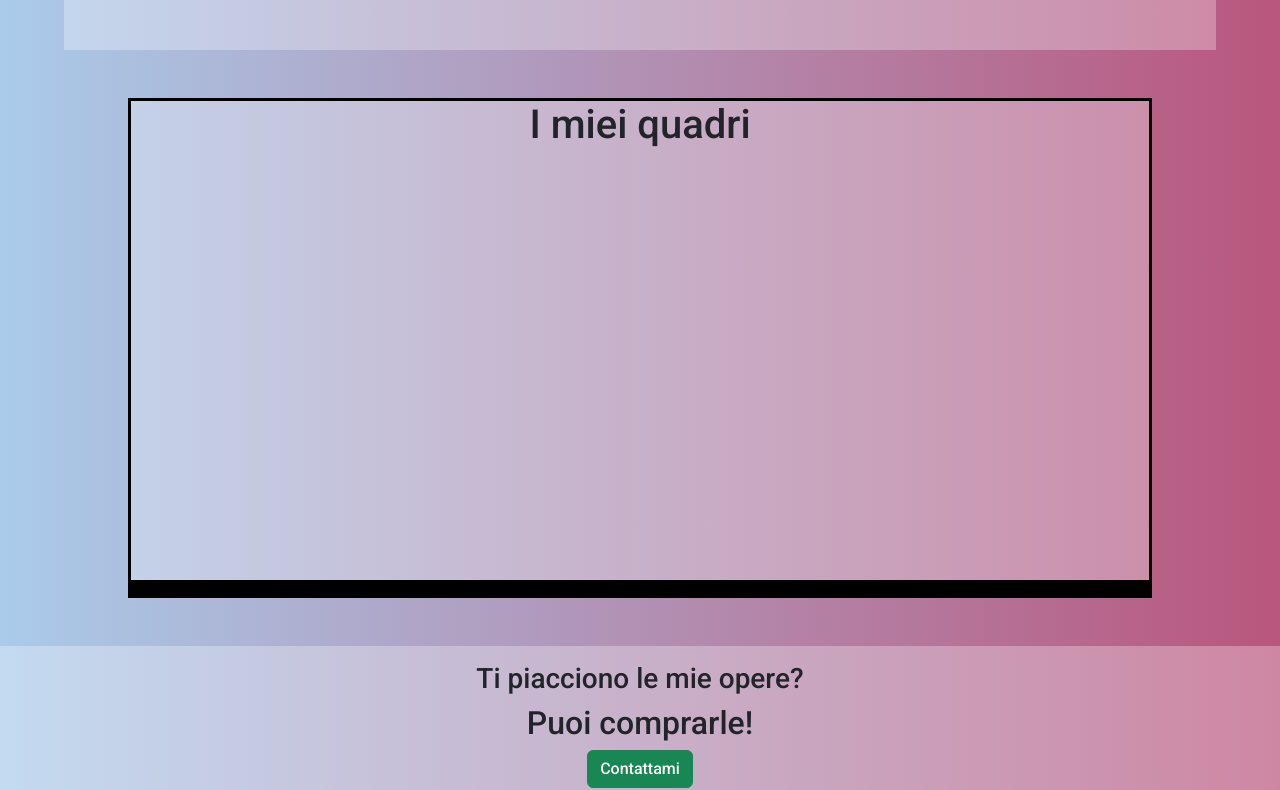
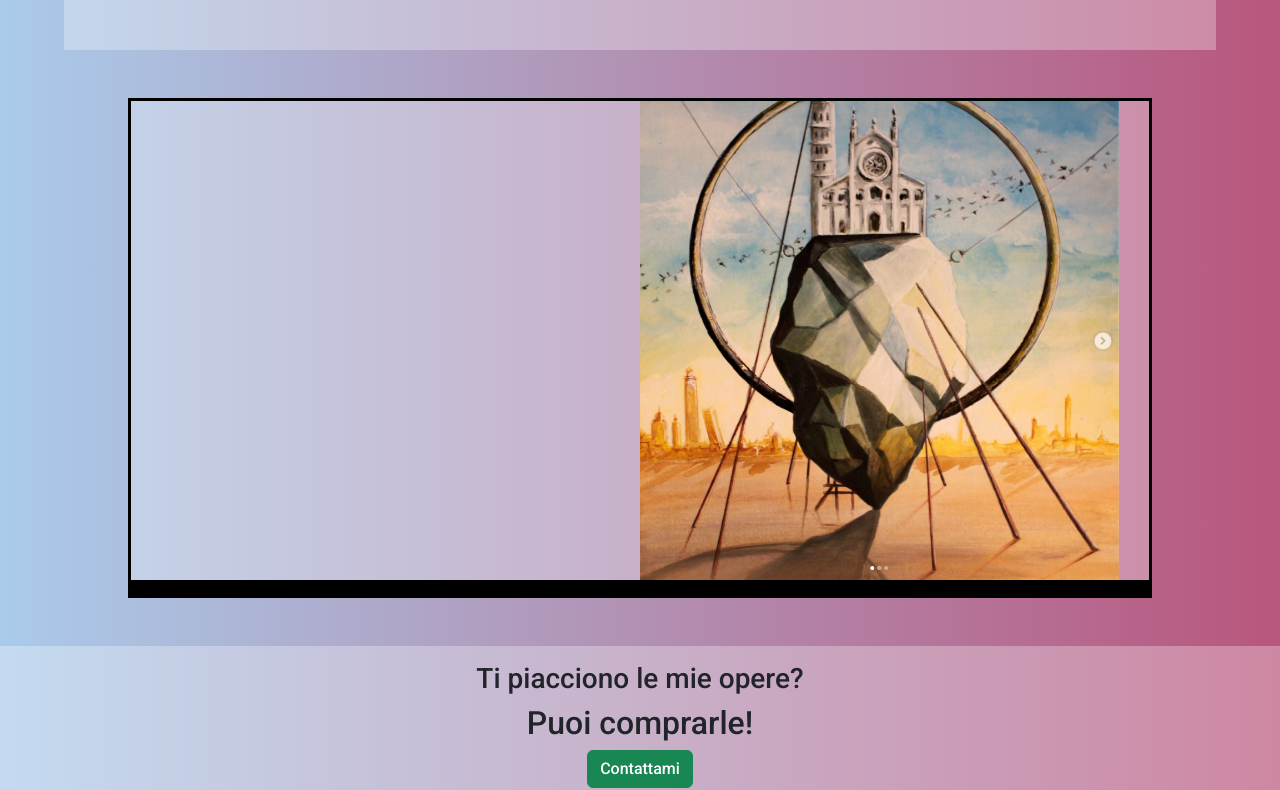
Before and after one commit to giuseppevignanello/toni-bongiovi-portfolio, a Vue app: page / in a window 1280 px wide. Shown: the part 748-1538 px from the top of the page. Built offline with nearby package versions, Linux system fonts and the light colour scheme.

Commit message:
add paint carousel

```diff
--- a/src/App.vue
+++ b/src/App.vue
@@ -5,15 +5,39 @@ import AOS from "aos";
 import AppHeader from "./components/AppHeader.vue"
 export default {
   data() {
-    components: {
-      AppPresentation;
-    }
-    ;
-    return {};
+
+    return {
+      images: [
+        { url: '../public/img/acrilico_tela.png', alt: 'Image 1' },
+        { url: '../public/img/modena.png', alt: 'Image 2' },
+        { url: '../public/img/sabbia_acrilico_1.png', alt: 'Image 3' },
+
+      ],
+      currentIndex: 0,
+      timer: null,
+    };
+  },
+  components: { AppPresentation, AppHeader },
+  methods: {
+    startCarousel() {
+      this.timer = setInterval(() => {
+        this.nextSlide();
+      }, 1200);
+    },
+    stopCarousel() {
+      clearInterval(this.timer);
+      this.timer = null;
+    },
+    nextSlide() {
+      this.currentIndex = (this.currentIndex + 1) % this.images.length;
+    },
   }, mounted() {
     AOS.init();
+    this.startCarousel();
   },
-  components: { AppPresentation, AppHeader }
+  beforeDestroy() {
+    this.stopCarousel();
+  },
 }
 </script>
 
@@ -23,7 +47,14 @@ export default {
   <div class="displayBox mt-5" data-aos="slide-right" data-aos-easing="ease-in">
 
     <div class="box">
-      <h1 class="text-center">I miei quadri</h1>
+      <div class="carousel">
+        <div class="carousel-inner">
+          <div class="carousel-item" :class="{ active: currentIndex === index }" v-for="(image, index) in images"
+            :key="index">
+            <img :src="image.url" :alt="image.alt" />
+          </div>
+        </div>
+      </div>
     </div>
   </div>
 
--- a/src/style.css
+++ b/src/style.css
@@ -166,3 +166,32 @@
   max-width: 50%;
   max-height: 50%;
 }
+
+/* #region carousel */
+
+.carousel {
+  width: 100%;
+  overflow: hidden;
+  height: 100%;
+}
+
+.carousel-inner {
+  display: flex;
+  transition: transform 0.5s ease;
+  height: 100%;
+  justify-content: center;
+}
+
+.carousel-item {
+  flex: 0 0 100%;
+  height: 100%;
+}
+
+.active {
+  opacity: 1;
+}
+
+img {
+  max-width: 100%;
+  height: 100%;
+}
```
Also changed, not shown: public/img/modena.png (renamed from public/img/modena .png).
